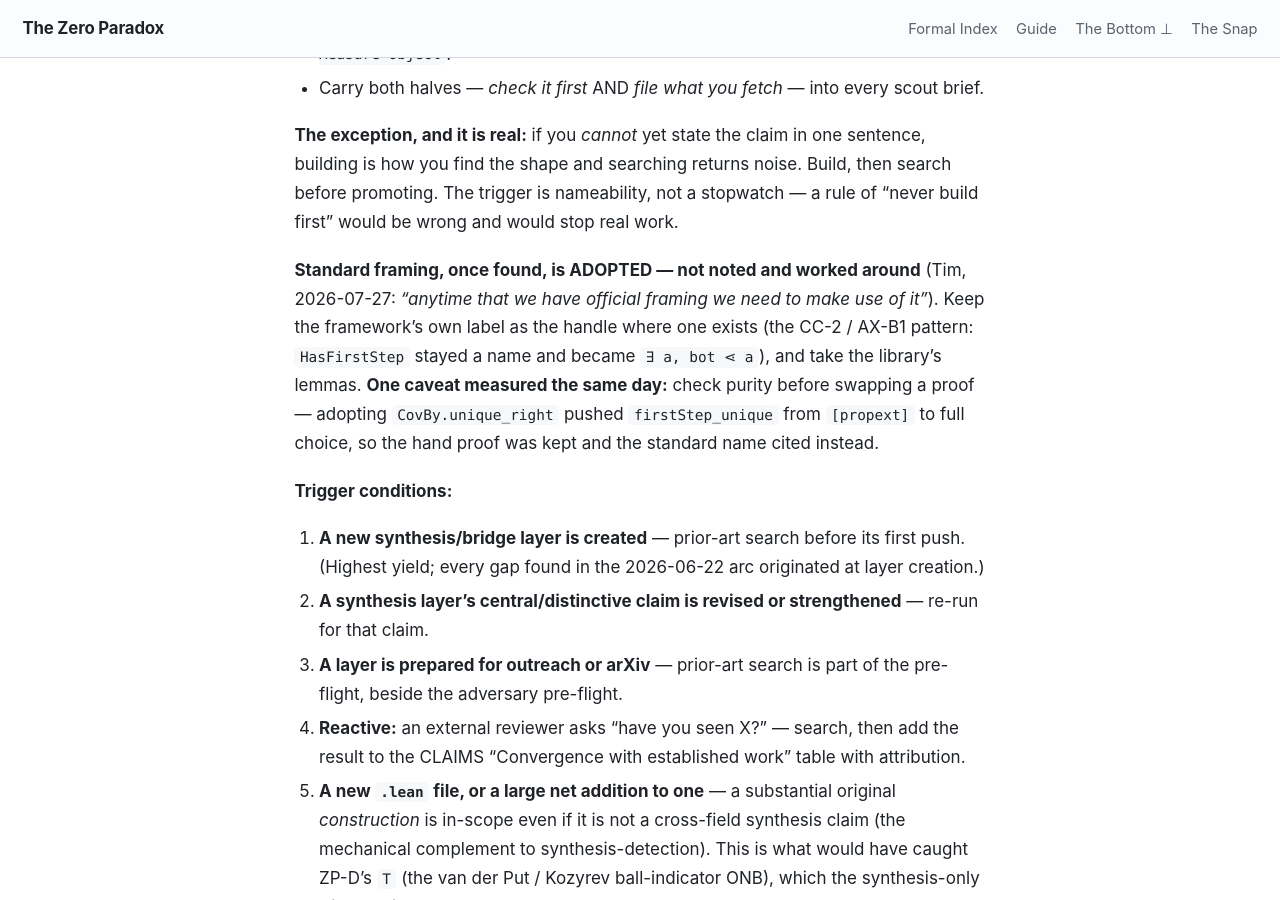
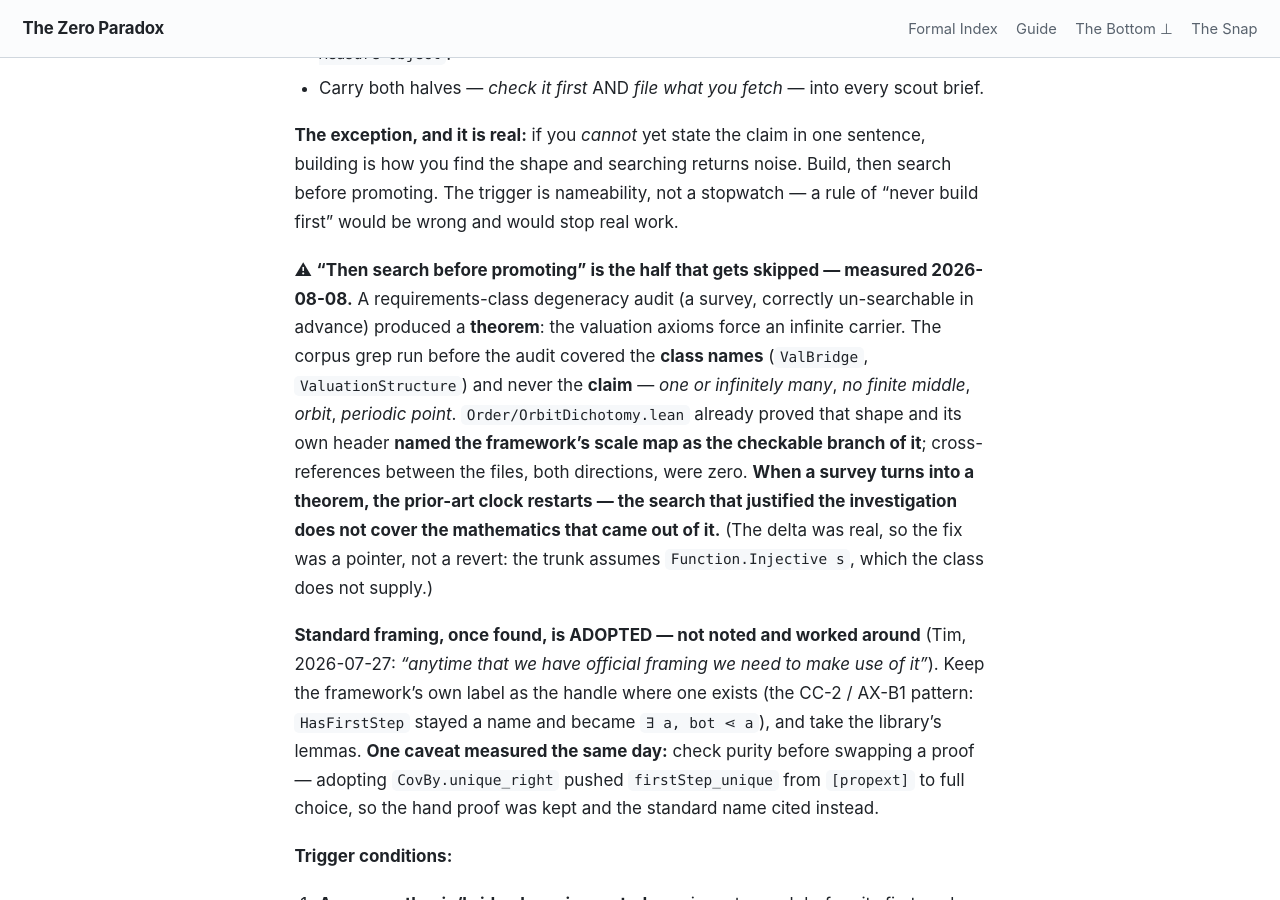
Before and after one commit to timbrigham/ZeroParadox, a Jekyll site: the page built from CLAUDE.md, in a window 1280 px wide and 900 px high, scrolled down 42571 px. Built offline with Jekyll 4.4.1, drawn with Linux system fonts in a browser that asks for light colours; our own code applies the rules of GitHub Pages for plain Markdown files.

Commit message:
Trigger 0: record the measured miss where a survey turned into a theorem

```diff
--- a/CLAUDE.md
+++ b/CLAUDE.md
@@ -1023,6 +1023,17 @@ is how you find the shape and searching returns noise. Build, then search before
 trigger is nameability, not a stopwatch — a rule of "never build first" would be wrong and would
 stop real work.
 
+⚠ **"Then search before promoting" is the half that gets skipped — measured 2026-08-08.** A
+requirements-class degeneracy audit (a survey, correctly un-searchable in advance) produced a
+**theorem**: the valuation axioms force an infinite carrier. The corpus grep run before the audit
+covered the **class names** (`ValBridge`, `ValuationStructure`) and never the **claim** —
+*one or infinitely many*, *no finite middle*, *orbit*, *periodic point*. `Order/OrbitDichotomy.lean`
+already proved that shape and its own header **named the framework's scale map as the checkable
+branch of it**; cross-references between the files, both directions, were zero. **When a survey turns
+into a theorem, the prior-art clock restarts — the search that justified the investigation does not
+cover the mathematics that came out of it.** (The delta was real, so the fix was a pointer, not a
+revert: the trunk assumes `Function.Injective s`, which the class does not supply.)
+
 **Standard framing, once found, is ADOPTED — not noted and worked around** (Tim, 2026-07-27:
 *"anytime that we have official framing we need to make use of it"*). Keep the framework's own
 label as the handle where one exists (the CC-2 / AX-B1 pattern: `HasFirstStep` stayed a name and
```
